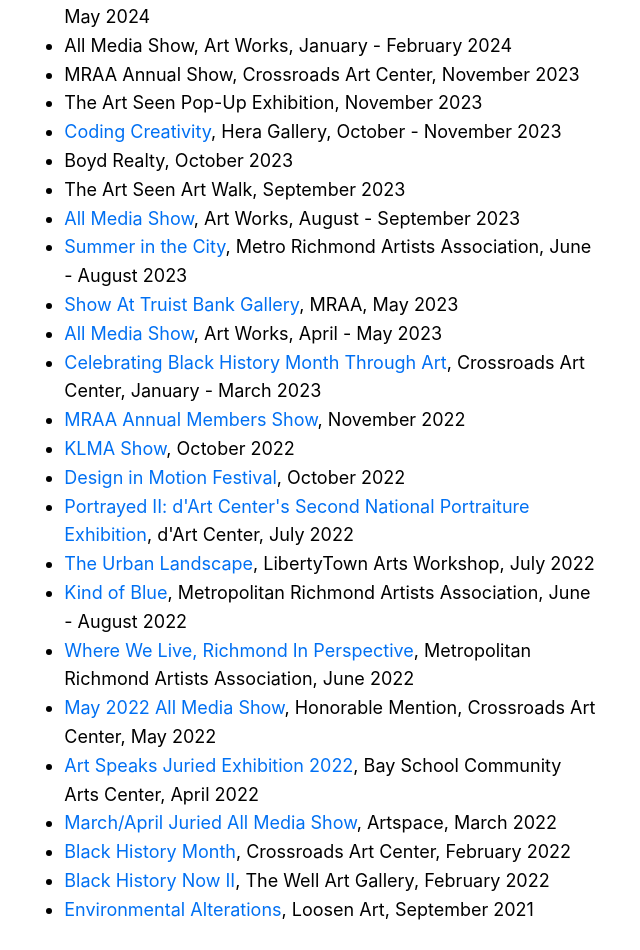
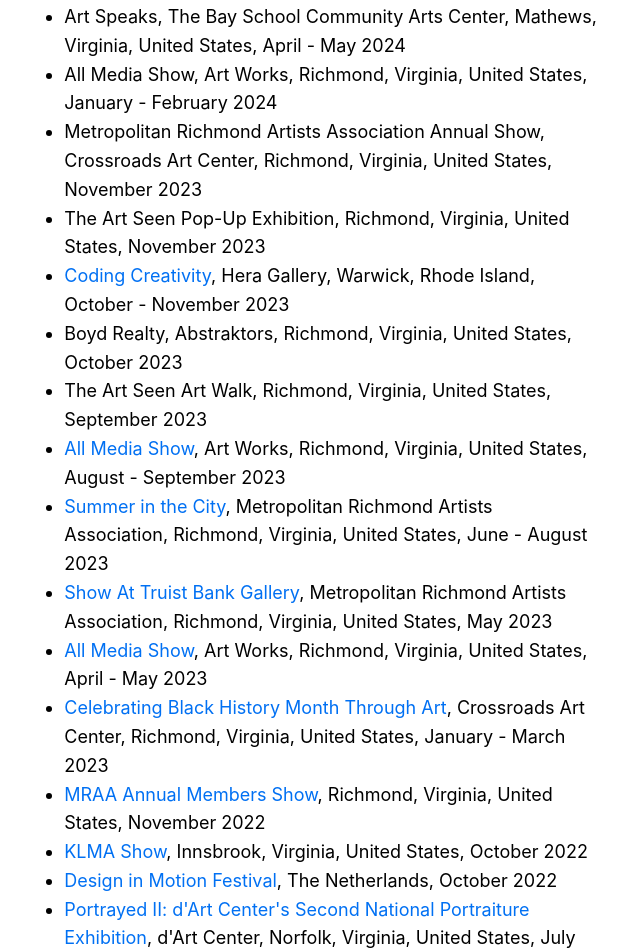
Before and after one commit to apbryant/website, a Next.js app: page /cv in a window 1280 px wide. Shown: the part 2084-3034 px from the top of the page, without its empty margins (329-969 px from the left). Built offline with nearby package versions, Linux system fonts and the light colour scheme.

Commit message:
add locations

```diff
--- a/pages/cv.js
+++ b/pages/cv.js
@@ -52,33 +52,33 @@
 
   <h1>Group Exhibitions</h1>
 	<ul>
-  <li>syn·the·sis: digital craft, Floyd Center for the Arts, June - August 2024</li>
-  <li>Arts on the Lawn, Hermitage Richmond, May 2024</li>
-  <li>Art Speaks, The Bay School Community Arts Center, April - May 2024</li>
-  <li>All Media Show, Art Works, January - February 2024</li>
-  <li>MRAA Annual Show, Crossroads Art Center, November 2023</li>
-  <li>The Art Seen Pop-Up Exhibition, November 2023</li>
-  <li><a href="https://www.heragallery.org/coding-creativity">Coding Creativity</a>, Hera Gallery, October - November 2023</li>
-  <li>Boyd Realty, October 2023</li>
-  <li>The Art Seen Art Walk, September 2023</li>
-  <li><a href="https://artworksrva.com/blog/events/all-media-show-8/">All Media Show</a>, Art Works, August - September 2023</li>
-  <li><a href="https://metrorichmondart.org/past-exhibitions/">Summer in the City</a>, Metro Richmond Artists Association, June - August 2023</li>
-  <li><a href="https://metrorichmondart.org/show-opportunity-truist-bank/">Show At Truist Bank Gallery</a>, MRAA, May 2023</li>
-  <li><a href="https://artworksrva.com/blog/events/all-media-show-6/">All Media Show</a>, Art Works, April - May 2023</li>
-  <li><a href="https://www.crossroadsartcenter.com/collections/celebrating-black-history-month">Celebrating Black History Month Through Art</a>, Crossroads Art Center, January - March 2023</li>
-  <li><a href="https://metrorichmondart.org/upcoming-event-november-12-2022-member-share-drop-off-for-annual-show/">MRAA Annual Members Show</a>, November 2022</li>
-  <li><a href="https://metrorichmondart.org/klma-show-submit-now/">KLMA Show</a>, October 2022</li>
-  <li><a href="https://demofestival.com/past-festivals/demofestival2022">Design in Motion Festival</a>, October 2022</li>
-  <li><a href="https://www.artworkarchive.com/profile/d-art-center/exhibition/portrayed-ii-d-art-center-s-second-national-portraiture-exhibition/pieces?page=2">Portrayed II: d'Art Center's Second National Portraiture Exhibition</a>, d'Art Center, July 2022</li>
-  <li><a href="https://libertytownarts.com/in-the-gallery/">The Urban Landscape</a>, LibertyTown Arts Workshop, July 2022</li>
-  <li><a href="https://metrorichmondart.org/kind-of-blue-opens-july-15-at-cultural-arts-center-at-glen-allen/">Kind of Blue</a>, Metropolitan Richmond Artists Association, June - August 2022</li>
-  <li><a href="https://metrorichmondart.org/where-we-live-opens-june-2022-at-richmond-public-library/">Where We Live, Richmond In Perspective</a>, Metropolitan Richmond Artists Association, June 2022</li>
-  <li><a href="https://www.crossroadsartcenter.com/">May 2022 All Media Show</a>, Honorable Mention, Crossroads Art Center, May 2022</li>
-  <li><a href="https://www.bayschool-arts.com/pages/artspeaks">Art Speaks Juried Exhibition 2022</a>, Bay School Community Arts Center, April 2022</li>
-  <li><a href="http://artspacegallery.org/2022/exhibits/all_media_march_april/">March/April Juried All Media Show</a>, Artspace, March 2022</li>
-	<li><a href="https://www.crossroadsartcenter.com/collections/black-history-month-call-for-artists-and-online-exhibition">Black History Month</a>, Crossroads Art Center, February 2022</li>
-	<li><a href="https://www.thewellartgallery.com/">Black History Now II</a>, The Well Art Gallery, February 2022</li>
-	<li><a href="https://www.loosenart.com/blogs/magazine/environmental-alterations">Environmental Alterations</a>, Loosen Art, September 2021</li>
+  <li>syn·the·sis: digital craft, Floyd Center for the Arts, Floyd, Virginia, United States, June - August 2024</li>
+  <li>Arts on the Lawn, Hermitage Richmond, Richmond, Virginia, United States, May 2024</li>
+  <li>Art Speaks, The Bay School Community Arts Center, Mathews, Virginia, United States, April - May 2024</li>
+  <li>All Media Show, Art Works, Richmond, Virginia, United States, January - February 2024</li>
+  <li>Metropolitan Richmond Artists Association Annual Show, Crossroads Art Center, Richmond, Virginia, United States, November 2023</li>
+  <li>The Art Seen Pop-Up Exhibition, Richmond, Virginia, United States, November 2023</li>
+  <li><a href="https://www.heragallery.org/coding-creativity">Coding Creativity</a>, Hera Gallery, Warwick, Rhode Island, October - November 2023</li>
+  <li>Boyd Realty, Abstraktors, Richmond, Virginia, United States, October 2023</li>
+  <li>The Art Seen Art Walk, Richmond, Virginia, United States, September 2023</li>
+  <li><a href="https://artworksrva.com/blog/events/all-media-show-8/">All Media Show</a>, Art Works, Richmond, Virginia, United States, August - September 2023</li>
+  <li><a href="https://metrorichmondart.org/past-exhibitions/">Summer in the City</a>, Metropolitan Richmond Artists Association, Richmond, Virginia, United States, June - August 2023</li>
+  <li><a href="https://metrorichmondart.org/show-opportunity-truist-bank/">Show At Truist Bank Gallery</a>, Metropolitan Richmond Artists Association, Richmond, Virginia, United States, May 2023</li>
+  <li><a href="https://artworksrva.com/blog/events/all-media-show-6/">All Media Show</a>, Art Works, Richmond, Virginia, United States, April - May 2023</li>
+  <li><a href="https://www.crossroadsartcenter.com/collections/celebrating-black-history-month">Celebrating Black History Month Through Art</a>, Crossroads Art Center, Richmond, Virginia, United States, January - March 2023</li>
+  <li><a href="https://metrorichmondart.org/upcoming-event-november-12-2022-member-share-drop-off-for-annual-show/">MRAA Annual Members Show</a>, Richmond, Virginia, United States, November 2022</li>
+  <li><a href="https://metrorichmondart.org/klma-show-submit-now/">KLMA Show</a>, Innsbrook, Virginia, United States, October 2022</li>
+  <li><a href="https://demofestival.com/past-festivals/demofestival2022">Design in Motion Festival</a>, The Netherlands, October 2022</li>
+  <li><a href="https://www.artworkarchive.com/profile/d-art-center/exhibition/portrayed-ii-d-art-center-s-second-national-portraiture-exhibition/pieces?page=2">Portrayed II: d'Art Center's Second National Portraiture Exhibition</a>, d'Art Center, Norfolk, Virginia, United States, July 2022</li>
+  <li><a href="https://libertytownarts.com/in-the-gallery/">The Urban Landscape</a>, LibertyTown Arts Workshop, Fredericksburg, Virginia, United States, July 2022</li>
+  <li><a href="https://metrorichmondart.org/kind-of-blue-opens-july-15-at-cultural-arts-center-at-glen-allen/">Kind of Blue</a>, Metropolitan Richmond Artists Association, Glen Allen, Virginia, United States, June - August 2022</li>
+  <li><a href="https://metrorichmondart.org/where-we-live-opens-june-2022-at-richmond-public-library/">Where We Live, Richmond In Perspective</a>, Metropolitan Richmond Artists Association, Richmond, Virginia, United States, June 2022</li>
+  <li><a href="https://www.crossroadsartcenter.com/">May 2022 All Media Show</a>, Honorable Mention, Crossroads Art Center, Richmond, Virginia, United States, May 2022</li>
+  <li><a href="https://www.bayschool-arts.com/pages/artspeaks">Art Speaks Juried Exhibition 2022</a>, Bay School Community Arts Center, Mathews, Virginia, United States, April 2022</li>
+  <li><a href="http://artspacegallery.org/2022/exhibits/all_media_march_april/">March/April Juried All Media Show</a>, Artspace, Richmond, Virginia, United States, March 2022</li>
+	<li><a href="https://www.crossroadsartcenter.com/collections/black-history-month-call-for-artists-and-online-exhibition">Black History Month</a>, Crossroads Art Center, Richmond, Virginia, United States, February 2022</li>
+	<li><a href="https://www.thewellartgallery.com/">Black History Now II</a>, The Well Art Gallery, Richmond, Virginia, United States, February 2022</li>
+	<li><a href="https://www.loosenart.com/blogs/magazine/environmental-alterations">Environmental Alterations</a>, Loosen Art, Rome, Italy, September 2021</li>
 	</ul>
 
   <h1>Membership</h1>
```
